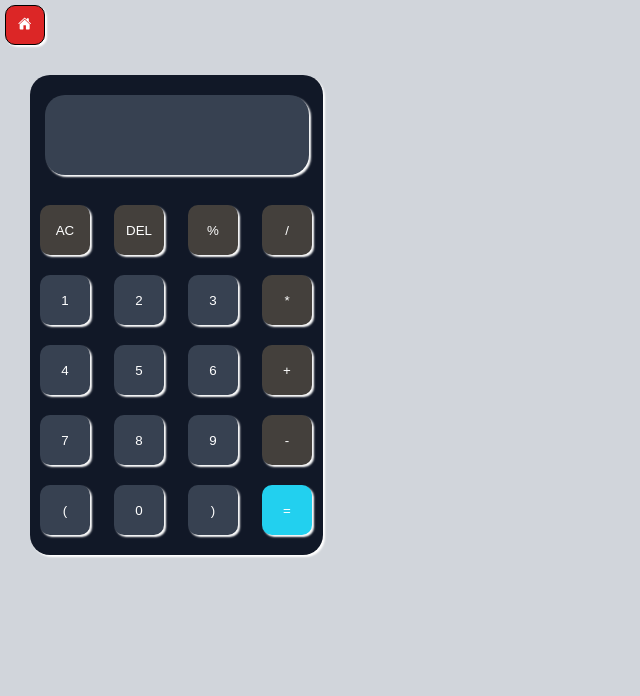
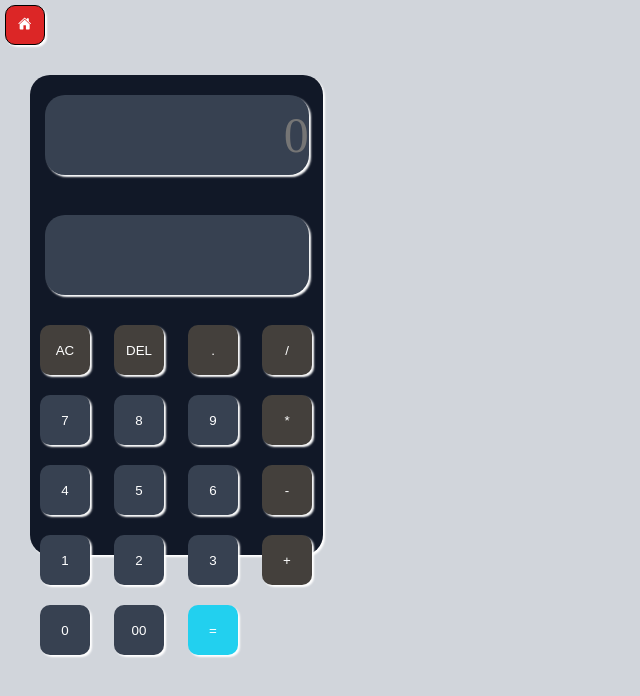
Before and after one commit to TaHsUN1462/Calculator-, a plain HTML site: page index.html in a window 1280 px wide. Shown: the whole page, without its empty margins (0-640 px from the left). Drawn offline with nearby package versions, Linux system fonts and the light colour scheme.

Commit message:
update index.html

```diff
--- a/index.html
+++ b/index.html
@@ -8,42 +8,33 @@
   </head>
   <body>
     <a href="https://tahsun1462.github.io/HOME/"><button class="home"><ion-icon name="home"></ion-icon></button></a>
+    <div class="main">
     <div class="container">
-      <input id="display" readonly=""/>
-      <div>
+      <input id="display" placeholder="0" readonly=""><br>
+      <input id="result" placeholder="" readonly=""><br>
       <button class="operatorButton">AC</button>
       <button class="operatorButton">DEL</button>
-        <button class="operatorButton">%</button>
-        <button class="operatorButton">/</button>
-      </div>
-      <div>
+      <button class="operatorButton">.</button>
+      <button class="operatorButton">/</button><br>
+      <button>7</button>
+      <button>8</button>
+      <button>9</button>
+      <button class="operatorButton">*</button><br>
+      <button>4</button>
+      <button>5</button>
+      <button>6</button>
+      <button class="operatorButton">-</button><br>
       <button>1</button>
       <button>2</button>
       <button>3</button>
-        <button class="operatorButton">*</button>
-      </div>
-      <div>
-        <button>4</button>
-        <button>5</button>
-        <button>6</button>
-        <button class="operatorButton">+</button>
-      </div>
-      <div>
-        <button>7</button>
-        <button>8</button>
-        <button>9</button>
-        <button class="operatorButton">-</button>
-      </div>
-      <div>
-        <button>(</button>
+      <button class="operatorButton">+</button><br>
       <button>0</button>
-        <button>)</button>
+      <button>00</button>
       <button class="equalButton">=</button>
     </div>
     </div>
-
-    <script src="script.js" type="text/javascript" charset="utf-8"></script>
     <script type="module" src="https://unpkg.com/ionicons@7.1.0/dist/ionicons/ionicons.esm.js"></script>
    <script nomodule src="https://unpkg.com/ionicons@7.1.0/dist/ionicons/ionicons.js"></script>
+  <script src="script.js" type="text/javascript" charset="utf-8"></script>
   </body>
 </html>
```
Lines whose indentation alone changed are shown as unchanged.
